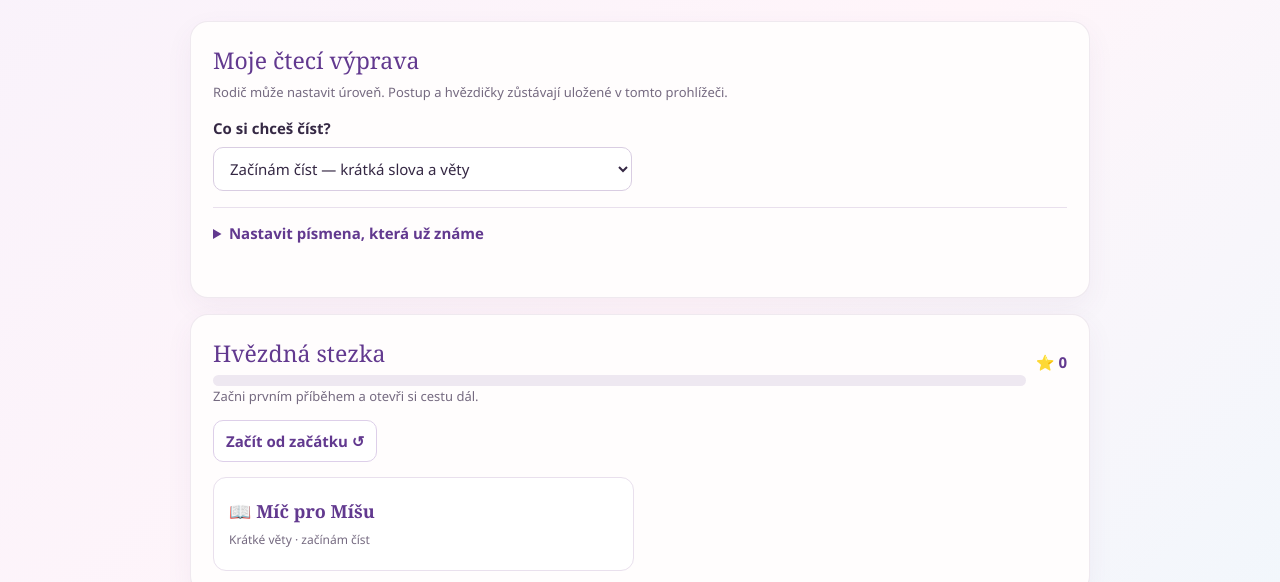
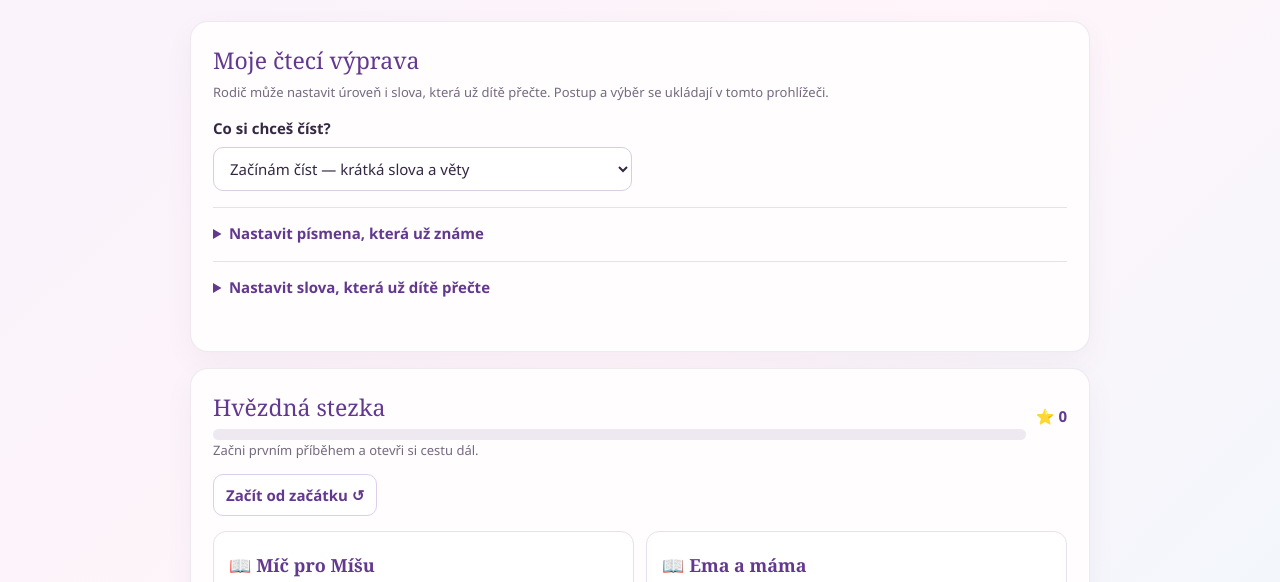
Before and after one commit to LucyV25/svet-malych-hvezd, a website: page cteni.html in a window 1280 px wide. Shown: the part 217-799 px from the top of the page. Drawn offline with Linux system fonts and the light colour scheme.

```diff
--- a/cteni.html
+++ b/cteni.html
@@ -36,6 +36,10 @@
         .letter { display:flex; align-items:center; justify-content:center; min-height:38px; border:1px solid var(--line); border-radius:9px; cursor:pointer; font-weight:650; }
         .letter:has(input:checked) { border-color:#a987c9; background:var(--lav); color:var(--deep); }
         .letter input { position:absolute; opacity:0; pointer-events:none; }
+        .word-tools { display:flex; flex-wrap:wrap; gap:8px; margin:12px 0; }
+        .known-words { display:flex; flex-wrap:wrap; gap:7px; }
+        .known-word { display:flex; align-items:center; gap:6px; min-height:36px; padding:5px 10px; border:1px solid var(--line); border-radius:9px; background:#fff; cursor:pointer; }
+        .known-word:has(input:checked) { border-color:#a987c9; background:var(--lav); color:var(--deep); }
         .journey { display:grid; grid-template-columns:1fr auto; align-items:center; gap:10px; }
         .meter { height:11px; overflow:hidden; border-radius:99px; background:#eee8f1; }
         .meter span { display:block; width:0; height:100%; border-radius:inherit; background:linear-gradient(90deg,#bd9be0,#8052b8); transition:width .2s; }
@@ -84,7 +88,7 @@
 
         <section class="panel" aria-labelledby="setup-title">
             <h2 id="setup-title">Moje čtecí výprava</h2>
-            <p class="subtle">Rodič může nastavit úroveň. Postup a hvězdičky zůstávají uložené v tomto prohlížeči.</p>
+            <p class="subtle">Rodič může nastavit úroveň i slova, která už dítě přečte. Postup a výběr se ukládají v tomto prohlížeči.</p>
             <div class="setup-grid">
                 <div><label class="field-label" for="level">Co si chceš číst?</label><select id="level"><option value="0">Začínám číst — krátká slova a věty</option><option value="1">První třída — krátké příběhy</option><option value="2">Druhá třída — delší příběhy</option></select></div>
             </div>
@@ -93,6 +97,13 @@
                 <p class="subtle">Příběhy se ukážou jen tehdy, když jsou jejich písmena vybraná. Zaškrtnutí upravuje dospělý.</p>
                 <div class="letter-tools"><button class="small-button" id="select-common" type="button">Vybrat písmena příběhu</button><button class="small-button" id="select-all" type="button">Vybrat všechna</button><button class="small-button" id="clear-letters" type="button">Zrušit výběr</button></div>
                 <div class="letters" id="letters"></div>
+            </details>
+            <details id="word-settings">
+                <summary>Nastavit slova, která už dítě přečte</summary>
+                <p class="subtle">Příběh se ukáže, když dítě zná všechna jeho klíčová slova. Vyberte předvolbu a případně ji upravte zaškrtnutím slov.</p>
+                <div class="word-tools"><button class="small-button" id="words-beginner" type="button">Začíná číst</button><button class="small-button" id="words-first-grade" type="button">Prvňák</button><button class="small-button" id="words-all" type="button">Druhá třída · všechna slova</button><button class="small-button" id="words-none" type="button">Zrušit výběr</button></div>
+                <div class="known-words" id="known-words"></div>
+                <p class="status" id="word-setup-status" role="status" aria-live="polite"></p>
             </details>
             <p class="status" id="setup-status" role="status" aria-live="polite"></p>
         </section>
@@ -109,7 +120,7 @@
             <div class="reader-head"><div><p class="eyebrow" id="story-level"></p><h2 id="story-title"></h2></div><div class="reader-tools"><button class="small-button" id="speak" type="button">🔊 Přečíst nahlas</button><button class="small-button" id="pause-speech" type="button" hidden>Pozastavit</button><button class="small-button" id="stop-speech" type="button" hidden>⏹ Zastavit</button><button class="small-button" id="font-size" type="button" aria-label="Zvětšit písmo">A+</button></div></div>
             <div class="reading-text" id="story-text"></div>
             <div id="question-box" hidden><p class="question" id="question-text"></p><div class="answers" id="answers"></div><p class="feedback" id="feedback" role="status" aria-live="polite"></p></div>
-            <section id="create-box" hidden aria-labelledby="create-title"><p class="question" id="create-title">Co se bude dít dál?</p><p class="subtle">Vyber jednu možnost. Podle ní se příběh rozvine a nabídne ti další rozhodnutí.</p><p class="subtle">V pokračování se mohou objevit i nová písmena — zkus je přečíst s někým dospělým.</p><p class="question" id="branch-prompt" aria-live="polite"></p><div class="idea-buttons" id="branch-options"></div></section>
+            <section id="create-box" hidden aria-labelledby="create-title"><p class="question" id="create-title">Co se bude dít dál?</p><p class="subtle">Vyber jednu možnost. Podle ní se příběh rozvine a nabídne ti další rozhodnutí.</p><p class="subtle">V pokračování se mohou objevit i neznámá slova — přečtěte si je spolu s dospělým.</p><p class="question" id="branch-prompt" aria-live="polite"></p><div class="idea-buttons" id="branch-options"></div></section>
             <div id="completion" hidden><p class="question">Příběh dokončen! ⭐</p><p class="subtle">Vymyslel/a jsi vlastní pokračování. Hvězdička je za čtení i nápady!</p><button class="button" id="speak-complete" type="button">🔊 Přehrát celý příběh</button> <a class="button" href="mazlicek.html">🐱 Za odměnu navštívit mazlíčka</a></div><p class="status" id="speech-status" role="status" aria-live="polite"></p>
             <div class="finish-row"><button class="button" id="back-to-map" type="button">← Zpět na stezku</button><button class="button" id="retry" type="button" hidden>Přečíst znovu ↻</button><button class="button primary" id="continue" type="button" hidden>Další příběh →</button></div>
         </section>
@@ -119,12 +130,12 @@
     <script>
         const alphabet = [..."AÁBCČDĎEÉĚFGHIÍJKLMNŇOÓPQRŘSŠTŤUÚŮVWXYÝZŽ"];
         const stories = [
-            { id:"misa", level:0, title:"Míč pro Míšu", text:["MÁMA MÁ MÍČ.","MÍČ MÁ MÍŠA.","MÍŠA MÁ MÁMU."], question:"Kdo má míč?", answers:["Míša", "Ema"], correct:0 },
-            { id:"ema", level:0, title:"Ema a máma", text:["EMA MÁ MÍSU.","MÁMA MÁ MÍSU.","EMA MÁ MÁMU."], question:"Co má Ema?", answers:["Mísu", "Míč"], correct:0 },
-            { id:"kocka", level:1, title:"Kočka u okna", text:["Míša sedí u okna.","U domu se ukáže malá kočka.","Míša jí dá misku s vodou. Kočka pomalu pije."], question:"Co dala Míša kočce?", answers:["Misku s vodou", "Modrou mašli"], correct:0 },
-            { id:"drak", level:1, title:"Drak na louce", text:["Ema našla na louce červený drak.","Vítr ho zvedl vysoko nad stromy.","Ema držela provázek a smála se. Drak jí zamával dlouhým ocasem."], question:"Kde Ema našla draka?", answers:["Na louce", "U řeky"], correct:0 },
-            { id:"klic", level:2, title:"Ztracený klíč", text:["Cestou ze školy našel Matěj na chodníku malý stříbrný klíč. Zrovna spěchal domů, protože se těšil na novou knížku, ale zastavil se.","Zvedl klíč a rozhlédl se, jestli ho někdo nehledá. U blízké lavičky stála paní a prohledávala si kapsy.","Matěj k ní opatrně přišel. „Neztratila jste něco?“ zeptal se a ukázal jí klíč.","Paní si úlevně oddechla. Byl to klíč od jejího domu a bez něj by se nedostala dovnitř.","Poděkovala Matějovi a nabídla mu jablko. Matěj ho přijal a domů už šel pomaleji, aby si cestou mohl prohlédnout novou knížku."], question:"Proč Matěj klíč zvedl?", answers:["Chtěl zjistit, komu patří", "Chtěl si ho nechat"], correct:0 },
-            { id:"zahrada", level:2, title:"Zahrada po dešti", text:["Po nočním dešti se zahrada třpytila kapkami. Anička si vzala holínky a šla zkontrolovat, jestli bouřka nepolámala květiny.","Uprostřed cesty si všimla malého šneka. Pomalu se sunul přes mokré dlaždice a pokaždé se schoval, když někde zašustil list.","Anička věděla, že by na něj někdo mohl omylem šlápnout. Rozhlédla se a našla pod keřem měkkou trávu.","Opatrně šneka přenesla k širokému listu. Na jeho okraji se držela velká kapka vody.","Šnek pomalu vylezl z ulity a zamířil do trávy. Anička počkala, až bude v bezpečí, a pak pokračovala v prohlídce zahrady.","U růžového keře našla jednu ohnutou větvičku. Zavolala tatínka a společně ji přivázali k opoře."], question:"Proč Anička šneka přenesla?", answers:["Aby byl v bezpečí", "Aby si ho odnesla domů"], correct:0 },
+            { id:"misa", level:0, title:"Míč pro Míšu", vocabulary:["máma","míč","míša"], text:["MÁMA MÁ MÍČ.","MÍČ MÁ MÍŠA.","MÍŠA MÁ MÁMU."], question:"Kdo má míč?", answers:["Míša", "Ema"], correct:0 },
+            { id:"ema", level:0, title:"Ema a máma", vocabulary:["ema","máma","mísu"], text:["EMA MÁ MÍSU.","MÁMA MÁ MÍSU.","EMA MÁ MÁMU."], question:"Co má Ema?", answers:["Mísu", "Míč"], correct:0 },
+            { id:"kocka", level:1, title:"Kočka u okna", vocabulary:["míša","okna","kočka","misku","voda","pomalu"], text:["Míša sedí u okna.","U domu se ukáže malá kočka.","Míša jí dá misku s vodou. Kočka pomalu pije."], question:"Co dala Míša kočce?", answers:["Misku s vodou", "Modrou mašli"], correct:0 },
+            { id:"drak", level:1, title:"Drak na louce", vocabulary:["ema","louce","červený","vítr","provázek"], text:["Ema našla na louce červený drak.","Vítr ho zvedl vysoko nad stromy.","Ema držela provázek a smála se. Drak jí zamával dlouhým ocasem."], question:"Kde Ema našla draka?", answers:["Na louce", "U řeky"], correct:0 },
+            { id:"klic", level:2, title:"Ztracený klíč", vocabulary:["cestou","školy","matěj","chodníku","stříbrný","klíč","lavičky"], text:["Cestou ze školy našel Matěj na chodníku malý stříbrný klíč. Zrovna spěchal domů, protože se těšil na novou knížku, ale zastavil se.","Zvedl klíč a rozhlédl se, jestli ho někdo nehledá. U blízké lavičky stála paní a prohledávala si kapsy.","Matěj k ní opatrně přišel. „Neztratila jste něco?“ zeptal se a ukázal jí klíč.","Paní si úlevně oddechla. Byl to klíč od jejího domu a bez něj by se nedostala dovnitř.","Poděkovala Matějovi a nabídla mu jablko. Matěj ho přijal a domů už šel pomaleji, aby si cestou mohl prohlédnout novou knížku."], question:"Proč Matěj klíč zvedl?", answers:["Chtěl zjistit, komu patří", "Chtěl si ho nechat"], correct:0 },
+            { id:"zahrada", level:2, title:"Zahrada po dešti", vocabulary:["deště","zahrada","kapkami","holínky","šnek","tráva","větvičku"], text:["Po nočním dešti se zahrada třpytila kapkami. Anička si vzala holínky a šla zkontrolovat, jestli bouřka nepolámala květiny.","Uprostřed cesty si všimla malého šneka. Pomalu se sunul přes mokré dlaždice a pokaždé se schoval, když někde zašustil list.","Anička věděla, že by na něj někdo mohl omylem šlápnout. Rozhlédla se a našla pod keřem měkkou trávu.","Opatrně šneka přenesla k širokému listu. Na jeho okraji se držela velká kapka vody.","Šnek pomalu vylezl z ulity a zamířil do trávy. Anička počkala, až bude v bezpečí, a pak pokračovala v prohlídce zahrady.","U růžového keře našla jednu ohnutou větvičku. Zavolala tatínka a společně ji přivázali k opoře."], question:"Proč Anička šneka přenesla?", answers:["Aby byl v bezpečí", "Aby si ho odnesla domů"], correct:0 },
         ];
         const storyBranches = {
             misa:{prompt:"Co Míša udělá s míčem?",choices:[
@@ -195,9 +206,12 @@
             ]
         };
         const key = "hvezdicka:reading-journey:v1";
-        const defaultLetters = new Set("AÁČÍMŠTÉUS".split(""));
+        const defaultLetters = new Set("AÁČÍEMŠTÉUS".split(""));
+        const keyWords = ["máma","míč","míša","ema","mísu","okna","kočka","misku","voda","pomalu","louce","červený","vítr","provázek","cestou","školy","matěj","chodníku","stříbrný","klíč","lavičky","deště","zahrada","kapkami","holínky","šnek","tráva","větvičku"];
+        const beginnerWords = ["máma","míč","míša","ema","mísu"];
+        const firstGradeWords = [...beginnerWords,"okna","kočka","misku","voda","pomalu","louce","červený","vítr"];
         const $ = (selector) => document.querySelector(selector);
-        let state = { level:0, letters:[...defaultLetters], completed:[], creations:[], stars:0 };
+        let state = { level:0, letters:[...defaultLetters], knownWords:[...beginnerWords], completed:[], creations:[], stars:0 };
         let activeStory = null;
         let storyPath = [];
         let branchStep = 0;
@@ -205,11 +219,33 @@
         let activeStorySpeech = null;
         try { const stored = JSON.parse(localStorage.getItem(key)); if (stored && Array.isArray(stored.completed) && Array.isArray(stored.letters)) state = { ...state, ...stored, creations:Array.isArray(stored.creations)?stored.creations:[] }; } catch { /* Poškozený nebo vypnutý místní úložný prostor nebrání čtení. */ }
         const letterSet = new Set(state.letters);
+        if (!Array.isArray(state.knownWords)) state.knownWords = [...beginnerWords];
+        const knownWordSet = new Set(state.knownWords);
         const normalizeLetters = (text) => [...text.normalize("NFC").toLocaleUpperCase("cs-CZ")].filter((char) => /\p{L}/u.test(char));
-        function save() { state.level = Number($("#level").value); state.letters = [...letterSet]; try { localStorage.setItem(key, JSON.stringify(state)); } catch { $("#setup-status").textContent = "Postup se nepodařilo uložit. Číst můžeš dál."; } }
+        function save() { state.level = Number($("#level").value); state.letters = [...letterSet]; state.knownWords = [...knownWordSet]; try { localStorage.setItem(key, JSON.stringify(state)); } catch { $("#setup-status").textContent = "Postup se nepodařilo uložit. Číst můžeš dál."; } }
         function renderLetters() {
             const holder = $("#letters"); holder.replaceChildren();
             for (const char of alphabet) { const label = document.createElement("label"); label.className = "letter"; const input = document.createElement("input"); input.type="checkbox"; input.value=char; input.checked=letterSet.has(char); input.setAttribute("aria-label", `Písmeno ${char}`); input.addEventListener("change", () => { input.checked ? letterSet.add(char) : letterSet.delete(char); save(); renderStories(); }); label.append(input, document.createTextNode(char)); holder.append(label); }
+        }
+        function renderKnownWords() {
+            const holder = $("#known-words"); holder.replaceChildren();
+            for (const word of keyWords) {
+                const label = document.createElement("label"); label.className = "known-word";
+                const input = document.createElement("input"); input.type = "checkbox"; input.value = word; input.checked = knownWordSet.has(word);
+                input.addEventListener("change", () => { input.checked ? knownWordSet.add(word) : knownWordSet.delete(word); save(); renderStories(); });
+                label.append(input, document.createTextNode(word)); holder.append(label);
+            }
+        }
+        function chooseKnownWords(words, message) {
+            knownWordSet.clear(); words.forEach((word) => knownWordSet.add(word));
+            save(); renderKnownWords(); renderStories(); $("#word-setup-status").textContent = message;
+        }
+        function chooseReadingPreset(level, words, letters, message) {
+            $("#level").value = String(level);
+            letterSet.clear(); letters.forEach((letter) => letterSet.add(letter));
+            knownWordSet.clear(); words.forEach((word) => knownWordSet.add(word));
+            save(); renderLetters(); renderKnownWords(); renderStories();
+            $("#word-setup-status").textContent = message;
         }
         function renderProgress() {
             const stars = state.completed.length; const max = stories.length;
@@ -224,8 +260,10 @@
         }
         function renderStories() {
             const holder = $("#story-list"); holder.replaceChildren();
-            const available = stories.filter((story) => story.level <= Number($("#level").value) && normalizeLetters(story.text.join(" ")).every((letter) => letterSet.has(letter)));
-            if (!available.length) { const note = document.createElement("p"); note.className="empty"; note.textContent="Zatím tu není příběh se všemi vybranými písmeny. Zkus přidat další písmena, nebo vybrat jinou úroveň."; holder.append(note); return; }
+            const available = stories.filter((story) => story.level <= Number($("#level").value)
+                && normalizeLetters(story.text.join(" ")).every((letter) => letterSet.has(letter))
+                && (story.vocabulary ?? []).every((word) => knownWordSet.has(word)));
+            if (!available.length) { const note = document.createElement("p"); note.className="empty"; note.textContent="Zatím tu není příběh pro zvolenou úroveň, písmena a známá slova. Uprav nastavení nahoře."; holder.append(note); return; }
             for (const story of available) { const button = document.createElement("button"); button.className="story-pick"; button.type="button"; button.setAttribute("aria-pressed", String(activeStory?.id === story.id)); const title=document.createElement("strong"); title.textContent=`${state.completed.includes(story.id) ? "⭐ " : "📖 "}${story.title}`; const detail=document.createElement("span"); detail.textContent=story.level===0?"Krátké věty · začínám číst":story.level===1?"První třída · krátký příběh":"Druhá třída · příběh a přemýšlení"; button.append(title,detail); button.addEventListener("click",()=>openStory(story)); holder.append(button); }
         }
         function stopStorySpeech(message = "") {
@@ -273,6 +311,10 @@
         $("#select-all").addEventListener("click",()=>{ alphabet.forEach(char=>letterSet.add(char)); save(); renderLetters(); renderStories(); });
         $("#clear-letters").addEventListener("click",()=>{ letterSet.clear(); save(); renderLetters(); renderStories(); });
         $("#select-common").addEventListener("click",()=>{ letterSet.clear(); defaultLetters.forEach(char=>letterSet.add(char)); save(); renderLetters(); renderStories(); });
+        $("#words-beginner").addEventListener("click",()=>chooseReadingPreset(0,beginnerWords,defaultLetters,"Zobrazuji krátké příběhy pro začínající čtenáře."));
+        $("#words-first-grade").addEventListener("click",()=>chooseReadingPreset(1,firstGradeWords,alphabet,"Zobrazuji příběhy pro prvňáka. Známá slova můžeš upravit níže."));
+        $("#words-all").addEventListener("click",()=>chooseReadingPreset(2,keyWords,alphabet,"Zobrazuji všechny příběhy a klíčová slova."));
+        $("#words-none").addEventListener("click",()=>chooseKnownWords([],"Příběhy se zobrazí až po výběru známých slov."));
         function speakWholeStory() {
             if(!activeStory) return;
             if(!("speechSynthesis" in window) || typeof SpeechSynthesisUtterance === "undefined") { $("#speech-status").textContent="Přehrávání nahlas tento prohlížeč nepodporuje."; return; }
@@ -302,12 +344,13 @@
         $("#reset-journey").addEventListener("click",()=>{
             stopStorySpeech();
             if(!window.confirm("Opravdu chceš začít znovu? Smažou se hvězdičky, přečtené příběhy i vlastní pokračování.")) return;
-            state={level:0,letters:[...defaultLetters],completed:[],creations:[],stars:0};
+            state={level:0,letters:[...defaultLetters],knownWords:[...beginnerWords],completed:[],creations:[],stars:0};
             letterSet.clear(); defaultLetters.forEach(char=>letterSet.add(char)); activeStory=null;
+            knownWordSet.clear(); beginnerWords.forEach(word=>knownWordSet.add(word));
             $("#level").value="0"; $("#reader").hidden=true; $("#setup-status").textContent="Výprava začíná znovu. Hodně štěstí!";
-            save(); renderLetters(); renderProgress(); renderStories(); renderCreations();
+            save(); renderLetters(); renderKnownWords(); renderProgress(); renderStories(); renderCreations();
         });
-        renderLetters(); renderProgress(); renderStories(); renderCreations();
+        renderLetters(); renderKnownWords(); renderProgress(); renderStories(); renderCreations();
     </script>
 </body>
 </html>
```
